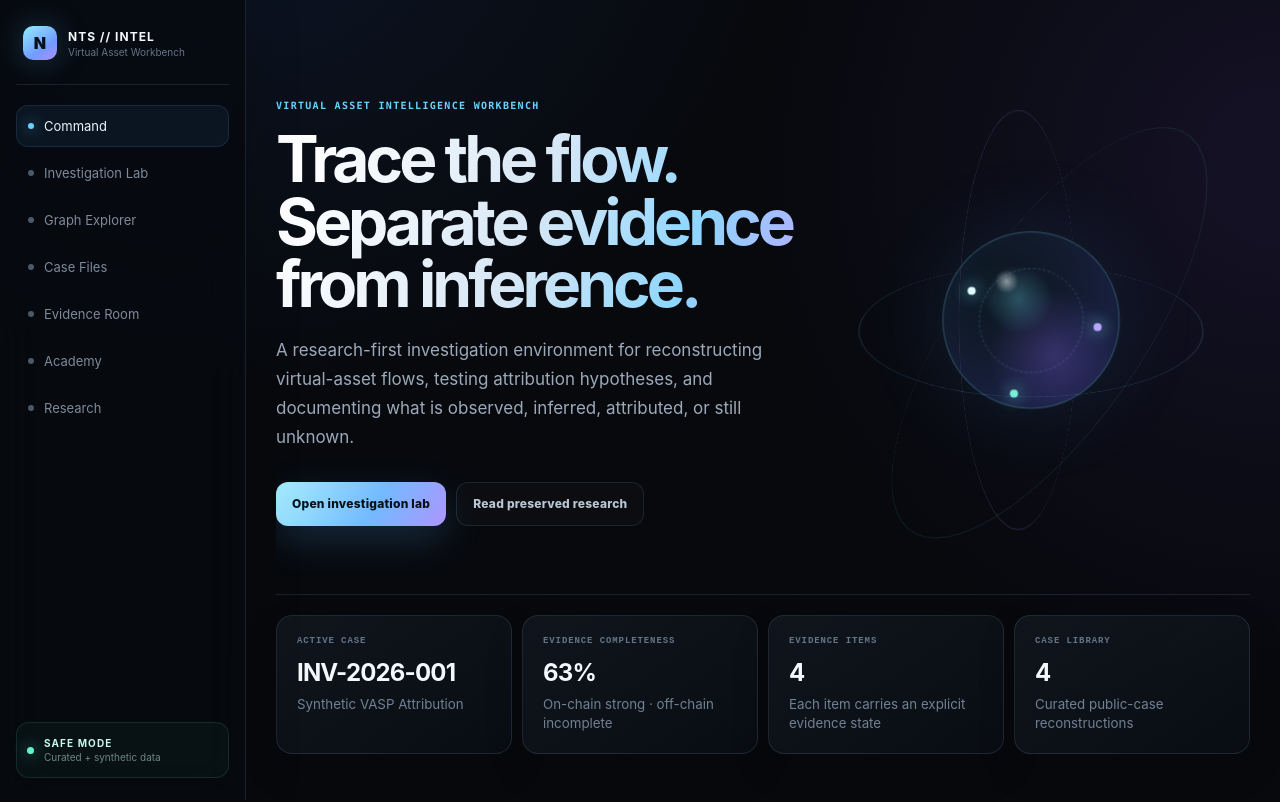
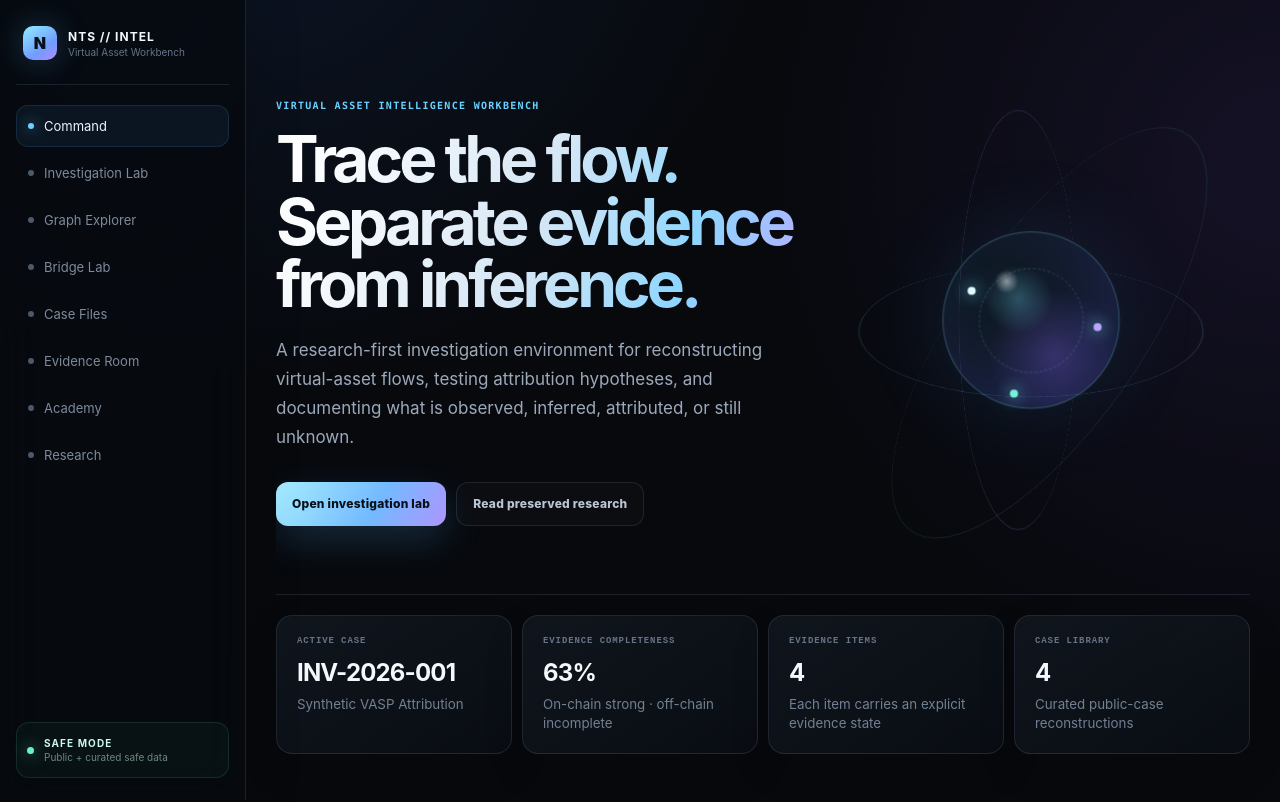
Before and after one commit to sapgun/nts-virtual-asset-tracking, a Next.js app: page / in a window 1280 px wide. Shown: the top 802 px of the page. Built offline with nearby package versions, Linux system fonts and the light colour scheme.

Commit message:
feat(bridge): add Bridge Lab navigation

```diff
--- a/components/app-shell.tsx
+++ b/components/app-shell.tsx
@@ -8,6 +8,7 @@ const items = [
   ["/", "Command"],
   ["/investigations", "Investigation Lab"],
   ["/explore", "Graph Explorer"],
+  ["/bridges", "Bridge Lab"],
   ["/cases", "Case Files"],
   ["/evidence", "Evidence Room"],
   ["/academy", "Academy"],
@@ -44,7 +45,7 @@ export function AppShell({ children }: { children: ReactNode }) {
           <span className="live-dot" />
           <div>
             <b>SAFE MODE</b>
-            <small>Curated + synthetic data</small>
+            <small>Public + curated safe data</small>
           </div>
         </div>
       </aside>
```
